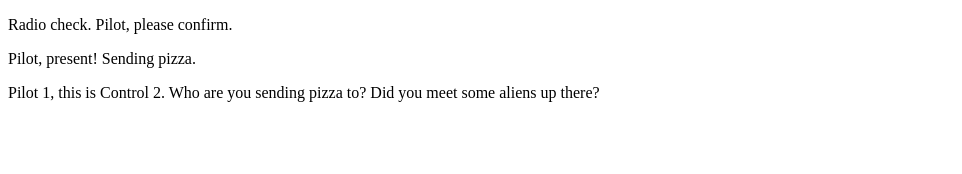
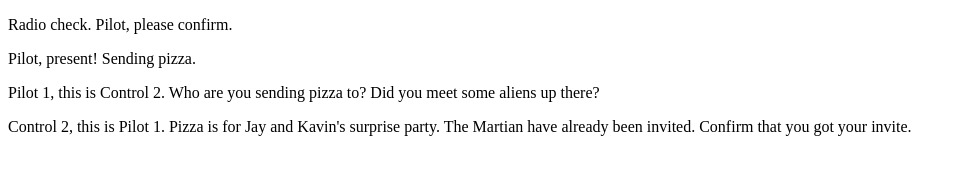
Before and after one commit to abarkera4/communication-log-control2, a plain HTML site: page index.html in a window 1280 px wide. Shown: the whole page, without its empty margins (0-962 px from the left). Drawn offline with Linux system fonts and the light colour scheme.

Commit message:
Pilot 1 Second Response

```diff
--- a/index.html
+++ b/index.html
@@ -6,5 +6,7 @@
     <p>Pilot, present! Sending pizza.</p>
 
     <p>Pilot 1, this is Control 2. Who are you sending pizza to? Did you meet some aliens up there?</p>
+
+    <p>Control 2, this is Pilot 1. Pizza is for Jay and Kavin's surprise party. The Martian have already been invited. Confirm that you got your invite.</p>
   </body>
 </html>
```
